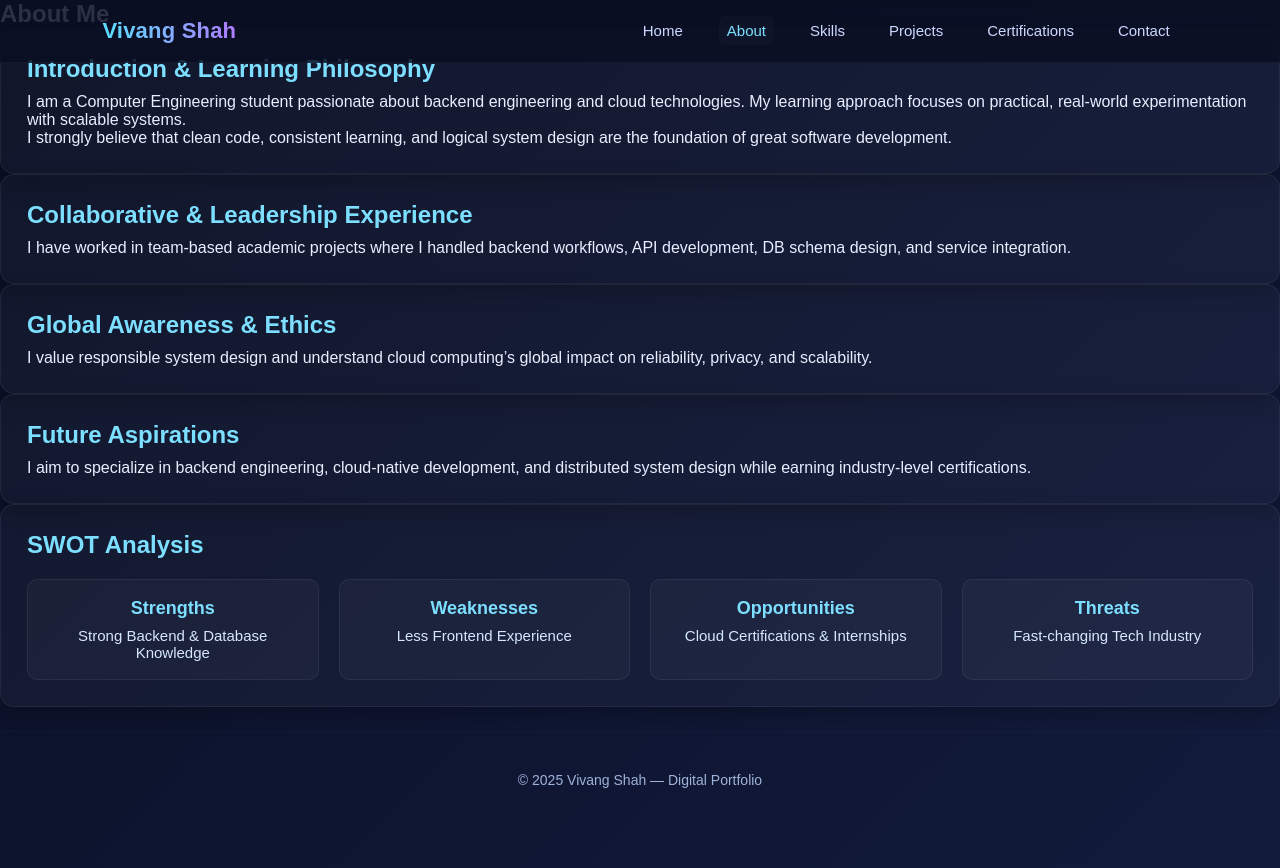
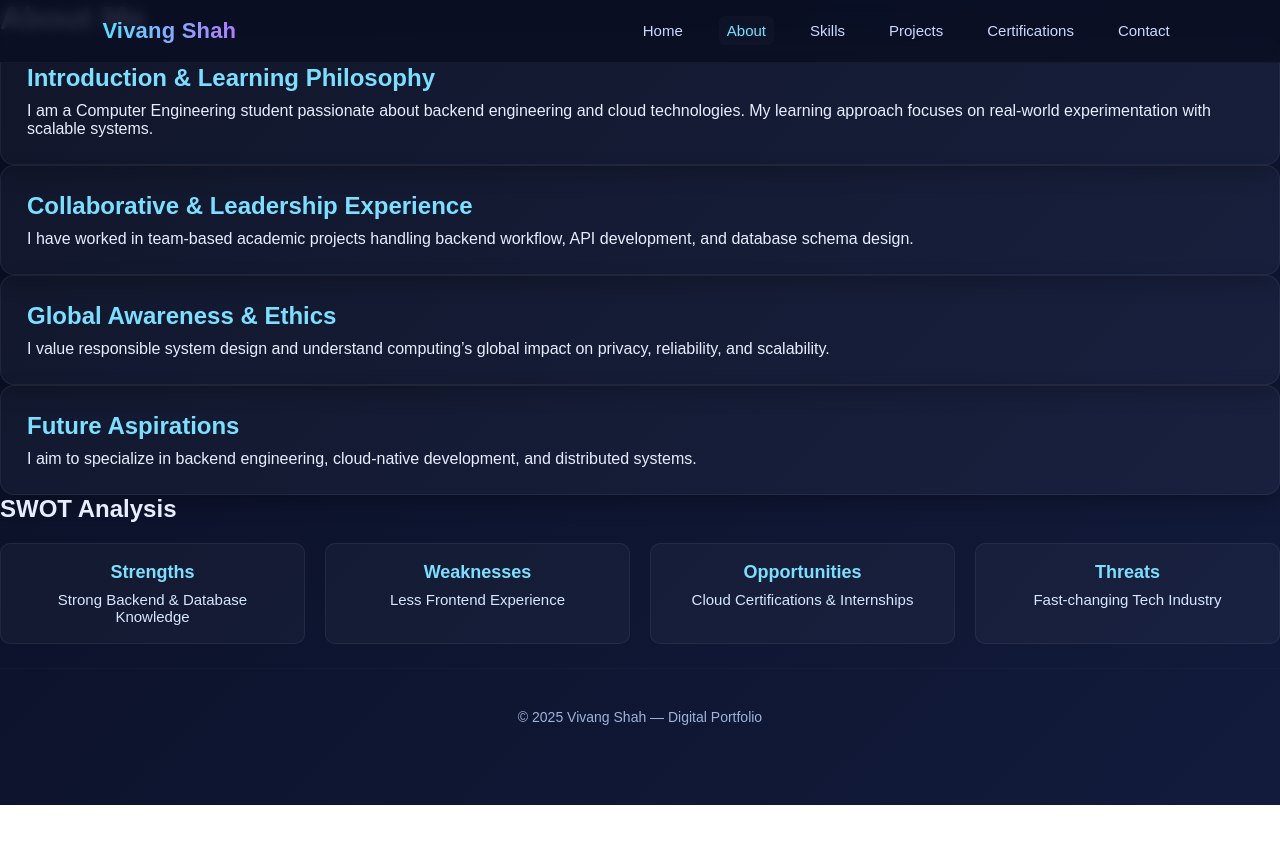
Before and after one commit to vivangshah07/vivang-portfolio, a plain HTML site: page about.html in a window 1280 px wide. After the commit the page ends 805 px from the top, so only its background shows below. Drawn offline with Linux system fonts and the light colour scheme.

Commit message:
about.html

```diff
--- a/about.html
+++ b/about.html
@@ -1,14 +1,15 @@
 <!DOCTYPE html>
 <html lang="en">
+
 <head>
     <meta charset="UTF-8">
     <meta name="viewport" content="width=device-width, initial-scale=1.0">
     <title>About | Vivang Shah</title>
     <link rel="stylesheet" href="style.css">
 </head>
+
 <body>
 
-<header>
     <nav class="navbar">
         <div class="logo">Vivang Shah</div>
         <ul class="nav-links">
@@ -20,33 +21,31 @@
             <li><a href="contact.html">Contact</a></li>
         </ul>
     </nav>
-</header>
 
-<section class="page-container">
-  <h1 class="page-title">About Me</h1>
+    <div class="page-container">
+
+        <h1>About Me</h1>
 
         <div class="card">
             <h2>Introduction & Learning Philosophy</h2>
-    <p>I am a Computer Engineering student passionate about backend engineering and cloud technologies. My learning approach focuses on practical, real-world experimentation with scalable systems.</p>
-    <p>I strongly believe that clean code, consistent learning, and logical system design are the foundation of great software development.</p>
+            <p>I am a Computer Engineering student passionate about backend engineering and cloud technologies. My learning approach focuses on real-world experimentation with scalable systems.</p>
         </div>
 
         <div class="card">
             <h2>Collaborative & Leadership Experience</h2>
-    <p>I have worked in team-based academic projects where I handled backend workflows, API development, DB schema design, and service integration.</p>
+            <p>I have worked in team-based academic projects handling backend workflow, API development, and database schema design.</p>
         </div>
 
         <div class="card">
             <h2>Global Awareness & Ethics</h2>
-    <p>I value responsible system design and understand cloud computing’s global impact on reliability, privacy, and scalability.</p>
+            <p>I value responsible system design and understand computing’s global impact on privacy, reliability, and scalability.</p>
         </div>
 
         <div class="card">
             <h2>Future Aspirations</h2>
-    <p>I aim to specialize in backend engineering, cloud-native development, and distributed system design while earning industry-level certifications.</p>
+            <p>I aim to specialize in backend engineering, cloud-native development, and distributed systems.</p>
         </div>
 
-  <div class="card">
         <h2>SWOT Analysis</h2>
 
         <div class="swot-grid">
@@ -70,14 +69,10 @@
                 <p>Fast-changing Tech Industry</p>
             </div>
         </div>
+
     </div>
 
-</section>
+    <footer>© 2025 Vivang Shah — Digital Portfolio</footer>
 
-<footer>
-  © 2025 Vivang Shah — Digital Portfolio
-</footer>
-
-<script src="../JS_files/script.js"></script>
 </body>
 </html>
```
Lines whose indentation alone changed are shown as unchanged.
